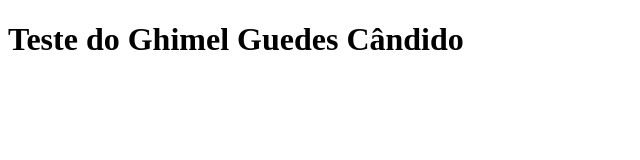
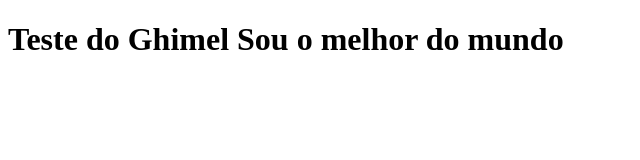
Before and after one commit to ghimelcandido/training-github2, a plain HTML site: page index.html in a window 1280 px wide. Shown: the whole page, without its empty margins (0-640 px from the left). Drawn offline with Linux system fonts and the light colour scheme.

Commit message:
ultra teste supremo

```diff
--- a/index.html
+++ b/index.html
@@ -6,6 +6,8 @@
     <title>Training GitHub 2</title>
 </head>
 <body>
-    <h1>Teste do Ghimel Guedes Cândido</h1>
+    <h1>Teste do Ghimel
+        Sou o melhor do mundo
+    </h1>
 </body>
 </html>
```
